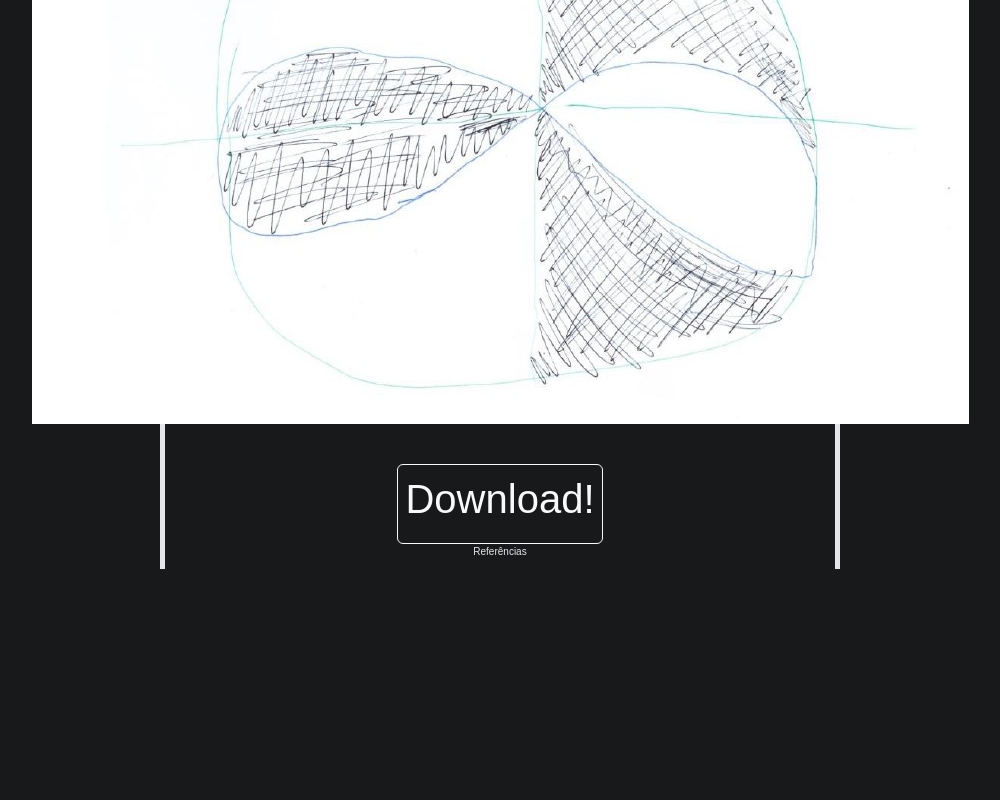
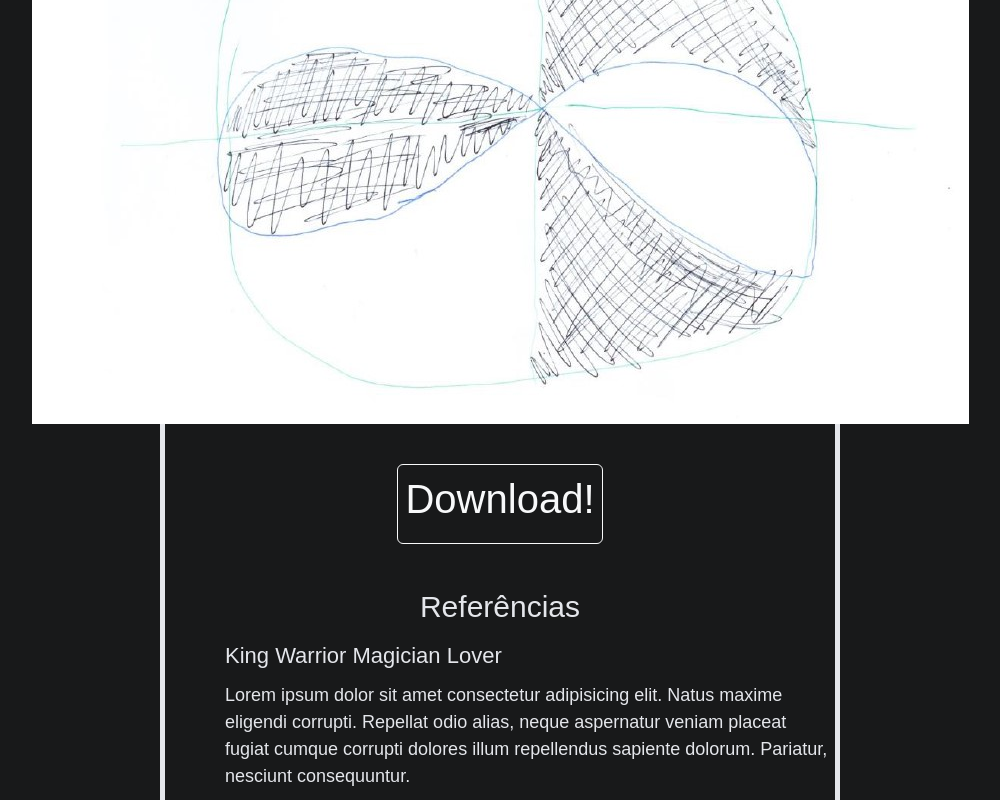
Before and after one commit to zar-ref/Epopeia_Do_Entretenimento_Site, a website: page index.html in a window 1280 px wide. Shown: the part 497-1297 px from the top of the page, without its empty margins (140-1140 px from the left). Before the commit the page ends 1066 px from the top, so only its background shows below. Drawn offline with nearby package versions, Linux system fonts and the light colour scheme; a web font is replaced by a local one.

Commit message:
book-section --> WIP

```diff
--- a/index.html
+++ b/index.html
@@ -16,7 +16,7 @@
 
     <body>
 
-        <section class="hero-section">
+        <section class="hero-section vertical-white-line">
             <p class="base-p-color hero-section__title">Epopeia do Entretenimento </p>
             <img src="img/Screenshot_1.jpg">
             <div class="hero-section__cta">
@@ -26,11 +26,19 @@
             </div>
 
         </section>
-        <section  class="references-section"  >
-            <p class="base-p-color "> Referências</p>
+        <section  class="references-section vertical-white-line"  >
+            <div class="references-section__title">
+                <p class="base-p-color sub-title"> Referências</p>
+            </div>
+        </section>
+        <section class="books-section vertical-white-line">
+            <div class="books-section__bookName">
+                <p class="base-p-color book-title books-section__bookName__title">King Warrior Magician Lover</p>
+            </div>
+            <div class="books-section__bookDescrition">
+                <p class="base-p-color book-description-text  "> Lorem ipsum dolor sit amet consectetur adipisicing elit. Natus maxime eligendi corrupti. Repellat odio alias, neque aspernatur veniam placeat fugiat cumque corrupti dolores illum repellendus sapiente dolorum. Pariatur, nesciunt consequuntur.  </p>
 
-
-
+            </div>
         </section>
 
         <!-- bootstrap 5 -->
--- a/sass/base/_typography.scss
+++ b/sass/base/_typography.scss
@@ -1,8 +1,18 @@
 
 .cta-paragraph{
-    font-size: 40px;
+    font-size: 4rem;
 }
 
 .base-p-color{
     color: $color-white;
 }
+
+.sub-title{
+    font-size: 3rem;
+}
+.book-title{
+     font-size: 2.2rem;
+}
+.book-description-text{
+     font-size: 1.8rem;
+}
--- /dev/null
+++ b/sass/components/_util.scss
@@ -0,0 +1,8 @@
+.vertical-white-line{
+       // start for big screens only
+       margin-right: 30rem;
+       margin-left: 30rem;
+       border-right: 5px solid $color-white;
+       border-left: 5px solid $color-white;
+       // end for big screens only
+}
--- a/sass/layout/_hero-section.scss
+++ b/sass/layout/_hero-section.scss
@@ -5,16 +5,16 @@
     justify-content: center;
     align-items: center;
     text-align: center;
-    // start for big screens only
-    margin-right: 30rem;
-    margin-left: 30rem;
-    border-right: 5px solid $color-white;
-    border-left: 5px solid $color-white;
-    // end   for big screens only
+    // // start for big screens only
+    // margin-right: 30rem;
+    // margin-left: 30rem;
+    // border-right: 5px solid $color-white;
+    // border-left: 5px solid $color-white;
+    // // end   for big screens only
     &__title{
         padding: 3rem;
         font-family: $font-title;
-        font-size: 50px;
+        font-size: 5rem;
     }
     &__cta{
         margin-top: 40px;
--- a/sass/layout/_references-section.scss
+++ b/sass/layout/_references-section.scss
@@ -5,11 +5,16 @@
     flex-direction: column;
     justify-content: center;
     align-items: center;
-    text-align: center;
-    // start for big screens only
-    margin-right: 30rem;
-    margin-left: 30rem;
-    border-right: 5px solid $color-white;
-    border-left: 5px solid $color-white;
-    // end   for big screens only
+    text-align: left;
+
+    // // start for big screens only
+    // margin-right: 30rem;
+    // margin-left: 30rem;
+    // border-right: 5px solid $color-white;
+    // border-left: 5px solid $color-white;
+    // // end for big screens only
+
+    &__title{
+        margin-top: 4rem;
+    }
 }
--- /dev/null
+++ b/sass/layout/books-section.scss
@@ -0,0 +1,19 @@
+.books-section{
+
+    display:flex;
+    flex-direction: column;
+    justify-content:flex-start;
+
+    &__bookName{
+        display: block;
+        margin-left: 6rem;
+            &__title{
+        }
+
+    }
+
+    &__bookDescrition{
+        display: block;
+        margin-left:6rem;
+    }
+}
--- a/sass/main.scss
+++ b/sass/main.scss
@@ -1,9 +1,11 @@
 @import "abstracts/variables";
 
 @import "components/buttons";
+@import "components/util";
 
 @import "base/base";
 @import "base/typography";
 
 @import "layout/hero-section";
 @import "layout/references-section";
+@import "layout/books-section";
```
Also changed, not shown: css/style.css.
